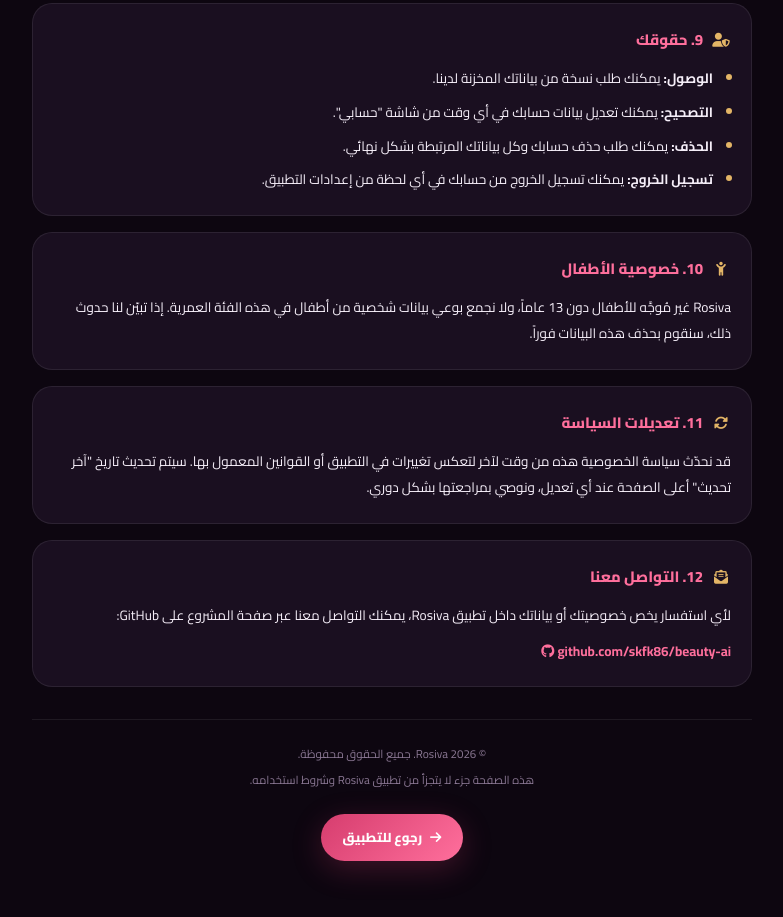
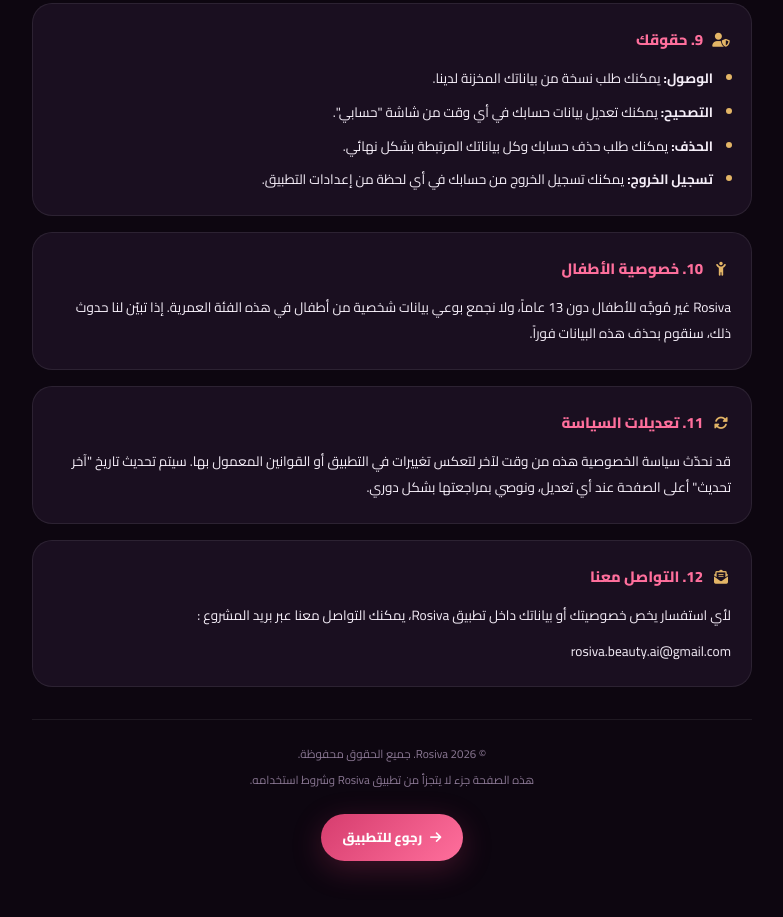
Before and after one commit to skfk86/beauty-ai, a plain HTML site: page index.html in a window 1280 px wide. Shown: the part 2902-3819 px from the top of the page, without its empty margins (248-1031 px from the left). Drawn offline with Linux system fonts and the light colour scheme.

Commit message:
Update index.html

```diff
--- a/index.html
+++ b/index.html
@@ -253,12 +253,10 @@
   <div class="card" id="contact">
     <h2><i class="fa-solid fa-envelope-open-text"></i> 12. التواصل معنا</h2>
     <p>
-      لأي استفسار يخص خصوصيتك أو بياناتك داخل تطبيق Rosiva، يمكنك التواصل معنا عبر صفحة المشروع على GitHub:
+      لأي استفسار يخص خصوصيتك أو بياناتك داخل تطبيق Rosiva، يمكنك التواصل معنا عبر بريد المشروع :
     </p>
     <p>
-      <a href="https://github.com/skfk86/beauty-ai" style="color:var(--rose2);font-weight:700;text-decoration:none">
-        github.com/skfk86/beauty-ai <i class="fa-brands fa-github"></i>
-      </a>
+     rosiva.beauty.ai@gmail.com
     </p>
   </div>
 
```
